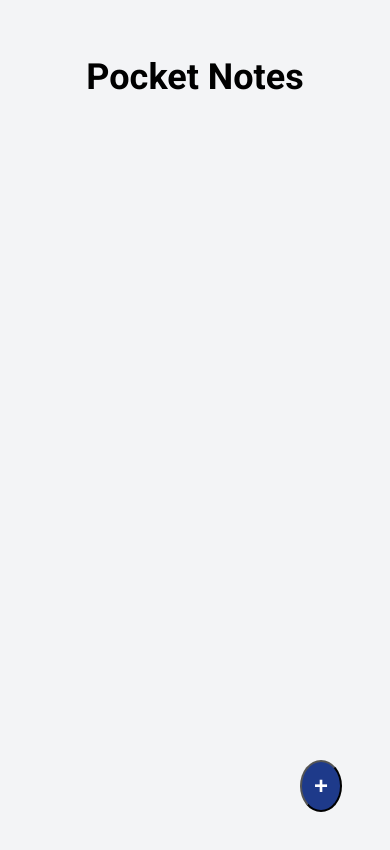
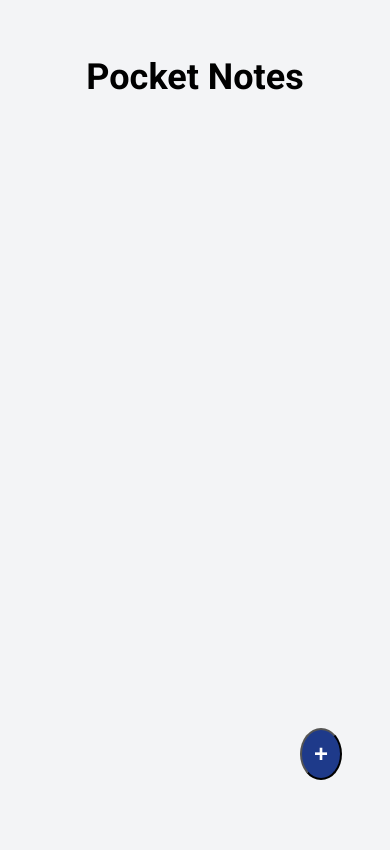
Before and after one commit to Tahirkhan7/pocket-notes, a React (Vite) app: page / in a window 390 px wide. Shown: the top 850 px of the page. Built offline with nearby package versions, Linux system fonts and the light colour scheme.

Commit message:
made responsive

```diff
--- a/src/components/AddNoteGroupModal.module.css
+++ b/src/components/AddNoteGroupModal.module.css
@@ -107,7 +107,7 @@
 .colorOption {
   width: 1.5rem;
   height: 1.5rem;
-  border-radius: 9999px;
+  border-radius: 100%;
   cursor: pointer;
 }
 
--- a/src/components/Sidebar.module.css
+++ b/src/components/Sidebar.module.css
@@ -38,7 +38,7 @@
     padding: 0.75rem;
     border-radius: 100%;
     position: absolute;
-    bottom: 4rem;
+    bottom: 6rem;
     right: 3rem;
     z-index: 10;
     font-size: 1.5rem;
```
